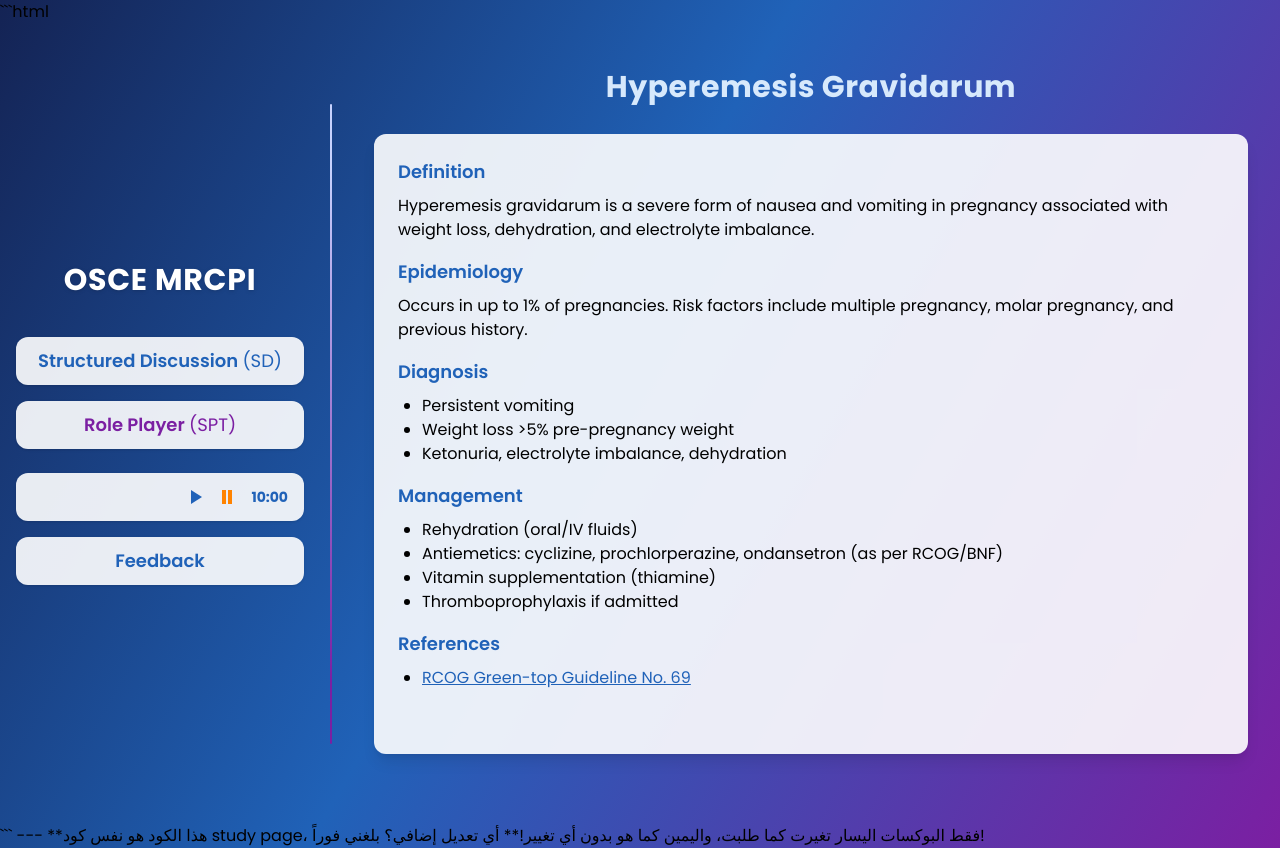
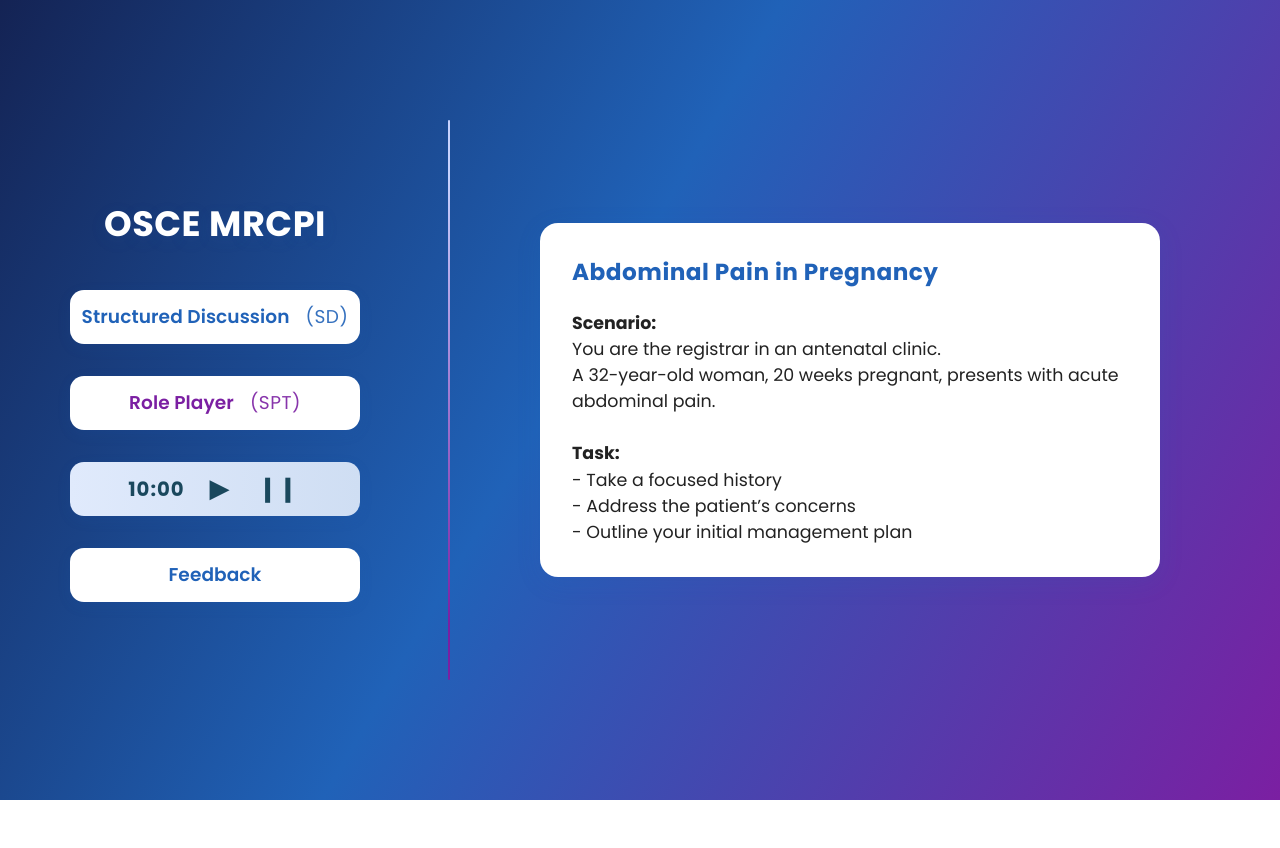
Before and after one commit to Ahmed-Abdelrazik9/html-tests, a plain HTML site: page index.html in a window 1280 px wide. After the commit the page ends 800 px from the top, so only its background shows below. Drawn offline with nearby package versions, Linux system fonts and the light colour scheme.

Commit message:
Update index.html

````diff
--- a/index.html
+++ b/index.html
@@ -1,5 +1,3 @@
-
-```html
 <!DOCTYPE html>
 <html lang="en">
 <head>
@@ -9,6 +7,13 @@
   <link href="https://fonts.googleapis.com/css2?family=Poppins:wght@400;600;700&display=swap" rel="stylesheet">
   <script src="https://cdn.tailwindcss.com"></script>
   <style>
+    :root {
+      --ob-color: #2062b8;    /* Structured Discussion + Feedback */
+      --gy-color: #7b1fa2;    /* Role Player */
+      --timer-color: #1a485d; /* Timer */
+      --white: #fff;
+      --box-shadow: 0 4px 14px 0 rgba(32,98,184,0.10);
+    }
     body {
       font-family: 'Poppins', sans-serif;
       background: linear-gradient(120deg, #142354 0%, #2062b8 45%, #7b1fa2 100%);
@@ -16,158 +21,303 @@
       margin: 0;
       overflow: hidden;
     }
-    .custom-scroll::-webkit-scrollbar {
-      width: 7px;
-      background: #e1e6ef;
-      border-radius: 4px;
+    .main-flex {
+      display: flex;
+      flex-direction: row;
+      height: 100vh;
     }
-    .custom-scroll::-webkit-scrollbar-thumb {
-      background: #2062b8;
-      border-radius: 4px;
+    .left-panel {
+      min-width: 390px;
+      width: 430px;
+      display: flex;
+      flex-direction: column;
+      align-items: center;
+      justify-content: center;
+      background: none;
+      min-height: 100vh;
+    }
+    .title {
+      font-size: 2.2rem;
+      font-weight: 700;
+      color: #fff;
+      letter-spacing: 0.5px;
+      margin-bottom: 40px;
+      margin-top: 0;
+      text-align: center;
+      text-shadow: 0 4px 16px rgba(32,98,184,0.14);
+    }
+    .boxes-col {
+      display: flex;
+      flex-direction: column;
+      align-items: center;
+      justify-content: center;
+      gap: 32px;
+      width: 100%;
+    }
+    .exam-box {
+      width: 290px;
+      height: 54px;
+      border-radius: 14px;
+      background: var(--white);
+      display: flex;
+      align-items: center;
+      justify-content: center;
+      font-family: 'Poppins', sans-serif;
+      font-size: 1.16em;
+      font-weight: 600;
+      letter-spacing: 0.08px;
+      box-shadow: var(--box-shadow);
+      border: none;
+      outline: none;
+      transition: box-shadow .17s;
+      gap: 9px;
+    }
+    .exam-box.sd, .exam-box.feedback {
+      color: var(--ob-color);
+    }
+    .exam-box.rp {
+      color: var(--gy-color);
+    }
+    .exam-box.timer {
+      color: var(--timer-color);
+      background: linear-gradient(90deg, #e0eafc 0%, #cfdef3 100%);
+    }
+    .exam-box span {
+      font-weight: 500;
+      font-size: 1em;
+      opacity: 0.90;
+      letter-spacing: 0.5px;
+      margin-left: 7px;
+    }
+    .timer-content {
+      display: flex;
+      align-items: center;
+      justify-content: center;
+      gap: 15px;
+      width: 100%;
+    }
+    .timer-time {
+      font-size: 1.23rem;
+      color: var(--timer-color);
+      font-weight: 700;
+      letter-spacing: 1px;
+      min-width: 62px;
+      font-family: 'Poppins', sans-serif;
+      text-align: center;
+    }
+    .timer-btn-ico {
+      background: transparent;
+      border: none;
+      font-size: 1.3em;
+      color: var(--timer-color);
+      cursor: pointer;
+      padding: 2px 7px;
+      border-radius: 7px;
+      transition: background 0.15s;
+      font-family: 'Poppins', sans-serif;
+    }
+    .timer-btn-ico:hover {
+      background: #e7e8fa;
     }
     .divider {
       width: 2px;
       background: linear-gradient(180deg, #c7d2fe 10%, #7b1fa2 90%);
-      min-height: 80%;
-      margin: 0 10px;
+      min-height: 70%;
+      margin: 0 18px;
       border-radius: 1px;
+      align-self: center;
     }
-    .timer-active {
-      background: linear-gradient(90deg, #e0eafc 0%, #cfdef3 100%);
-      animation: clouds 3s infinite alternate;
+    .content-panel {
+      flex: 1;
+      display: flex;
+      flex-direction: column;
+      justify-content: center;
+      align-items: center;
+      height: 100vh;
+      padding: 0 48px 0 0;
     }
-    @keyframes clouds {
-      0% { background-position: 0% 50%; }
-      100% { background-position: 100% 50%; }
+    .content-card {
+      background: #fff;
+      border-radius: 18px;
+      box-shadow: 0 6px 24px 0 rgba(32,98,184,0.13);
+      padding: 32px 32px 32px 32px;
+      width: 100%;
+      max-width: 620px;
+      margin: 0 auto;
+      min-height: 310px;
+      font-size: 1.09em;
+      color: #222;
+      font-family: 'Poppins', sans-serif;
+      overflow-y: auto;
+      display: flex;
+      flex-direction: column;
+      align-items: flex-start;
+    }
+    .scenario-title {
+      color: #2062b8;
+      letter-spacing: 0.5px;
+      font-size: 1.45rem;
+      font-weight: 700;
+      margin-bottom: 20px;
+      text-align: left;
+      width: 100%;
+    }
+    .modal {
+      display: none;
+      position: fixed;
+      z-index: 100;
+      left: 0; top: 0; width: 100vw; height: 100vh;
+      background: rgba(32,34,54,0.4);
+      align-items: center;
+      justify-content: center;
+    }
+    .modal-content {
+      background: #fff;
+      border-radius: 18px;
+      max-width: 410px;
+      padding: 36px 30px 30px 30px;
+      box-shadow: 0 8px 36px 0 rgba(32,98,184,0.16);
+      text-align: left;
+      position: relative;
+      font-family: 'Poppins', sans-serif;
+    }
+    .close-modal {
+      position: absolute;
+      top: 20px; right: 34px;
+      color: #2062b8;
+      font-size: 2em;
+      background: none;
+      border: none;
+      cursor: pointer;
+      font-weight: bold;
+    }
+    .result-status {
+      text-align: center;
+      font-size: 2em;
+      font-weight: bold;
+      margin-bottom: 16px;
+      color: #b82031;
+      font-family: 'Poppins', sans-serif;
+    }
+    .result-status.pass {
+      color: #20b86a;
     }
     @media (max-width: 900px) {
-      .main-flex { flex-direction: column !important; }
+      .main-flex { flex-direction: column; }
       .divider { display: none; }
-      .left-panel { max-width: 100%; margin-bottom: 18px;}
-      .summary-scroll { max-height: 320px; }
-      .center-vert { justify-content: flex-start !important; }
+      .left-panel { width: 100vw; min-width: 0; }
+      .content-panel { padding: 0 12px; }
+      .content-card { padding: 20px 6vw; }
+    }
+    @media (max-width: 600px) {
+      .title { font-size: 1.6rem;}
+      .scenario-title { font-size: 1.12rem;}
+      .exam-box { width: 97vw; font-size: 1em; }
+      .content-card { max-width: 98vw; padding: 12px 2vw;}
     }
   </style>
 </head>
 <body>
-  <div class="flex flex-row h-screen main-flex">
-    <!-- Left Panel (Navigation) -->
-    <div class="left-panel flex flex-col w-1/3 max-w-xs min-w-[290px] px-4 pt-4 pb-4 center-vert justify-center">
-      <div class="flex flex-col items-center mb-8">
-        <h2 class="text-3xl font-bold text-white tracking-wide drop-shadow mb-2" style="line-height:1.1">OSCE MRCPI</h2>
-      </div>
-      <div class="flex flex-col gap-4 items-center">
-        <button class="w-full h-12 rounded-xl bg-white/90 hover:bg-blue-100 text-[#2062b8] font-semibold text-lg shadow transition">
-          Structured Discussion <span class="font-normal">(SD)</span>
-        </button>
-        <button class="w-full h-12 rounded-xl bg-white/90 hover:bg-blue-100 text-[#7b1fa2] font-semibold text-lg shadow transition">
-          Role Player <span class="font-normal">(SPT)</span>
-        </button>
-        <!-- Timer Box (no Live Tutor text) -->
-        <div id="timerBox" class="w-full h-12 rounded-xl bg-white/90 flex items-center justify-end px-4 shadow relative transition mt-2">
-          <div class="flex items-center gap-2 w-full justify-between">
-            <div></div>
-            <div class="flex items-center gap-2">
-              <button id="playBtn" title="Play" class="focus:outline-none">
-                <svg width="24" height="24" fill="#2062b8"><polygon points="8,5 19,12 8,19"></polygon></svg>
-              </button>
-              <button id="pauseBtn" title="Pause" class="focus:outline-none">
-                <svg width="24" height="24" fill="#ff8300">
-                  <rect x="7" y="5" width="4" height="14"></rect>
-                  <rect x="13" y="5" width="4" height="14"></rect>
-                </svg>
-              </button>
-              <span id="timer" class="ml-1 text-sm font-bold text-[#2062b8]">10:00</span>
+  <div class="main-flex">
+    <!-- Left Panel -->
+    <div class="left-panel">
+      <div>
+        <div class="title">OSCE MRCPI</div>
+        <div class="boxes-col">
+          <div class="exam-box sd">
+            Structured Discussion <span>(SD)</span>
+          </div>
+          <div class="exam-box rp">
+            Role Player <span>(SPT)</span>
+          </div>
+          <div class="exam-box timer">
+            <div class="timer-content">
+              <div id="timer" class="timer-time">10:00</div>
+              <button class="timer-btn-ico" id="startBtn" title="Start">&#9654;</button>
+              <button class="timer-btn-ico" id="pauseBtn" title="Pause">&#10073;&#10073;</button>
             </div>
           </div>
+          <button class="exam-box feedback" id="feedbackBtn">Feedback</button>
         </div>
-        <!-- Feedback Box -->
-        <button class="w-full h-12 rounded-xl bg-white/90 hover:bg-blue-100 text-[#2062b8] font-semibold text-lg shadow transition">Feedback</button>
       </div>
     </div>
     <!-- Divider -->
-    <div class="divider self-center"></div>
-    <!-- Right Panel (Content - UNCHANGED from study page) -->
-    <div class="flex-1 flex flex-col justify-start h-full py-10 px-8 overflow-hidden">
-      <div class="mb-4 flex items-center justify-center" style="height:54px;">
-        <h3
-          class="text-3xl font-bold mb-2 text-center"
-          style="color:#d7e9fc; letter-spacing:0.5px;">
-          Hyperemesis Gravidarum
-        </h3>
+    <div class="divider"></div>
+    <!-- Content Page (بدون أي تعديل) -->
+    <div class="content-panel">
+      <div class="content-card">
+        <div class="scenario-title">Abdominal Pain in Pregnancy</div>
+        <p>
+          <b>Scenario:</b><br>
+          You are the registrar in an antenatal clinic.<br>
+          A 32-year-old woman, 20 weeks pregnant, presents with acute abdominal pain.<br>
+          <br>
+          <b>Task:</b><br>
+          - Take a focused history<br>
+          - Address the patient’s concerns<br>
+          - Outline your initial management plan
+        </p>
       </div>
-      <div class="bg-white/90 rounded-xl shadow-lg p-6 custom-scroll overflow-y-auto" style="height: calc(100vh - 170px); max-height: 620px;">
-        <h4 class="font-semibold text-lg text-[#2062b8] mb-2">Definition</h4>
-        <p class="mb-4">
-          Hyperemesis gravidarum is a severe form of nausea and vomiting in pregnancy associated with weight loss, dehydration, and electrolyte imbalance.
-        </p>
-        <h4 class="font-semibold text-lg text-[#2062b8] mb-2">Epidemiology</h4>
-        <p class="mb-4">
-          Occurs in up to 1% of pregnancies. Risk factors include multiple pregnancy, molar pregnancy, and previous history.
-        </p>
-        <h4 class="font-semibold text-lg text-[#2062b8] mb-2">Diagnosis</h4>
-        <ul class="list-disc ml-6 mb-4">
-          <li>Persistent vomiting</li>
-          <li>Weight loss &gt;5% pre-pregnancy weight</li>
-          <li>Ketonuria, electrolyte imbalance, dehydration</li>
+    </div>
+  </div>
+  <!-- Feedback Modal -->
+  <div class="modal" id="modalFeedback">
+    <div class="modal-content relative">
+      <button class="close-modal" id="closeModal">&times;</button>
+      <div id="breakdownResult">
+        <div class="result-status">Fail</div>
+        <ul style="margin-left: 18px;">
+          <li>Information Gathering: 3/8</li>
+          <li>Communication: 2/5</li>
+          <li>Management Plan: 1/4</li>
         </ul>
-        <h4 class="font-semibold text-lg text-[#2062b8] mb-2">Management</h4>
-        <ul class="list-disc ml-6 mb-4">
-          <li>Rehydration (oral/IV fluids)</li>
-          <li>Antiemetics: cyclizine, prochlorperazine, ondansetron (as per RCOG/BNF)</li>
-          <li>Vitamin supplementation (thiamine)</li>
-          <li>Thromboprophylaxis if admitted</li>
-        </ul>
-        <h4 class="font-semibold text-lg text-[#2062b8] mb-2">References</h4>
-        <ul class="list-disc ml-6">
-          <li>
-            <a href="https://www.rcog.org.uk/guidance/browse-all-guidance/green-top-guidelines/the-management-of-nausea-and-vomiting-of-pregnancy-and-hyperemesis-gravidarum-green-top-guideline-no-69/" target="_blank" class="text-[#2062b8] underline">RCOG Green-top Guideline No. 69</a>
-          </li>
-        </ul>
-        <div style="height:160px;"></div>
+        <p class="mt-4 font-semibold" style="color:#b82031;">Reason for Fail: Missed key information and red flags.</p>
       </div>
     </div>
   </div>
   <script>
-    // Timer logic for OSCE box (10:00 countdown)
-    let timerInterval, time = 600;
-    const playBtn = document.getElementById('playBtn');
+    // Timer Logic: stopwatch countdown from 10:00 to 0:00
+    let timer = 600; // 10 minutes in seconds
+    let interval = null;
+    const timerEl = document.getElementById('timer');
+    const startBtn = document.getElementById('startBtn');
     const pauseBtn = document.getElementById('pauseBtn');
-    const timerDisplay = document.getElementById('timer');
-    const timerBox = document.getElementById('timerBox');
-    playBtn.onclick = function() {
-      clearInterval(timerInterval);
-      timerInterval = setInterval(()=>{
-        if(time > 0){
-          time--;
-          const min = String(Math.floor(time/60)).padStart(2,'0');
-          const sec = String(time%60).padStart(2,'0');
-          timerDisplay.textContent = `${min}:${sec}`;
-        }
-        if(time === 0){
-          clearInterval(timerInterval);
-          timerBox.classList.remove('timer-active');
+    const feedbackBtn = document.getElementById('feedbackBtn');
+    const modal = document.getElementById('modalFeedback');
+    const closeModal = document.getElementById('closeModal');
+
+    function updateTimer() {
+      let min = String(Math.floor(timer/60)).padStart(2, '0');
+      let sec = String(timer%60)).padStart(2, '0');
+      timerEl.textContent = `${min}:${sec}`;
+    }
+    updateTimer();
+
+    startBtn.onclick = function() {
+      if (interval) return;
+      interval = setInterval(()=>{
+        if (timer > 0) {
+          timer--;
+          updateTimer();
         }
       }, 1000);
-      timerBox.classList.add('timer-active');
     };
     pauseBtn.onclick = function() {
-      clearInterval(timerInterval);
-      timerBox.classList.remove('timer-active');
+      clearInterval(interval);
+      interval = null;
     };
-    // Reset timer on page load
-    window.onload = () => {
-      clearInterval(timerInterval);
-      time = 600;
-      timerDisplay.textContent = "10:00";
-      timerBox.classList.remove('timer-active');
+    feedbackBtn.onclick = function() {
+      modal.style.display = "flex";
+    };
+    closeModal.onclick = function() {
+      modal.style.display = "none";
+    };
+    window.onload = ()=>{
+      modal.style.display = "none";
+      timer = 600; updateTimer();
+      clearInterval(interval);
+      interval = null;
     };
   </script>
 </body>
 </html>
-```
-
----
-
-**هذا الكود هو نفس كود study page، فقط البوكسات اليسار تغيرت كما طلبت، واليمين كما هو بدون أي تغيير!**
-أي تعديل إضافي؟ بلغني فوراً!
````
